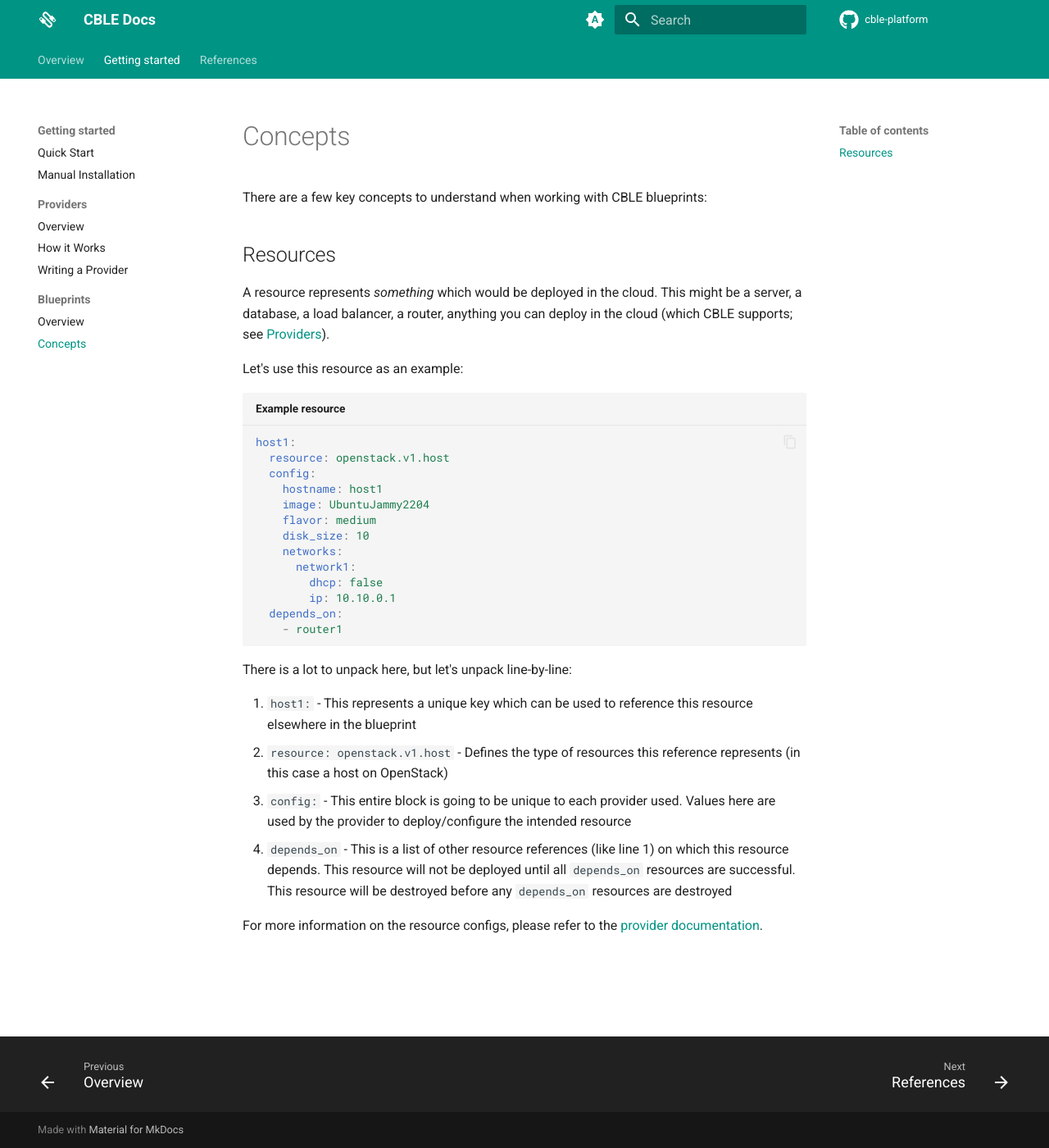
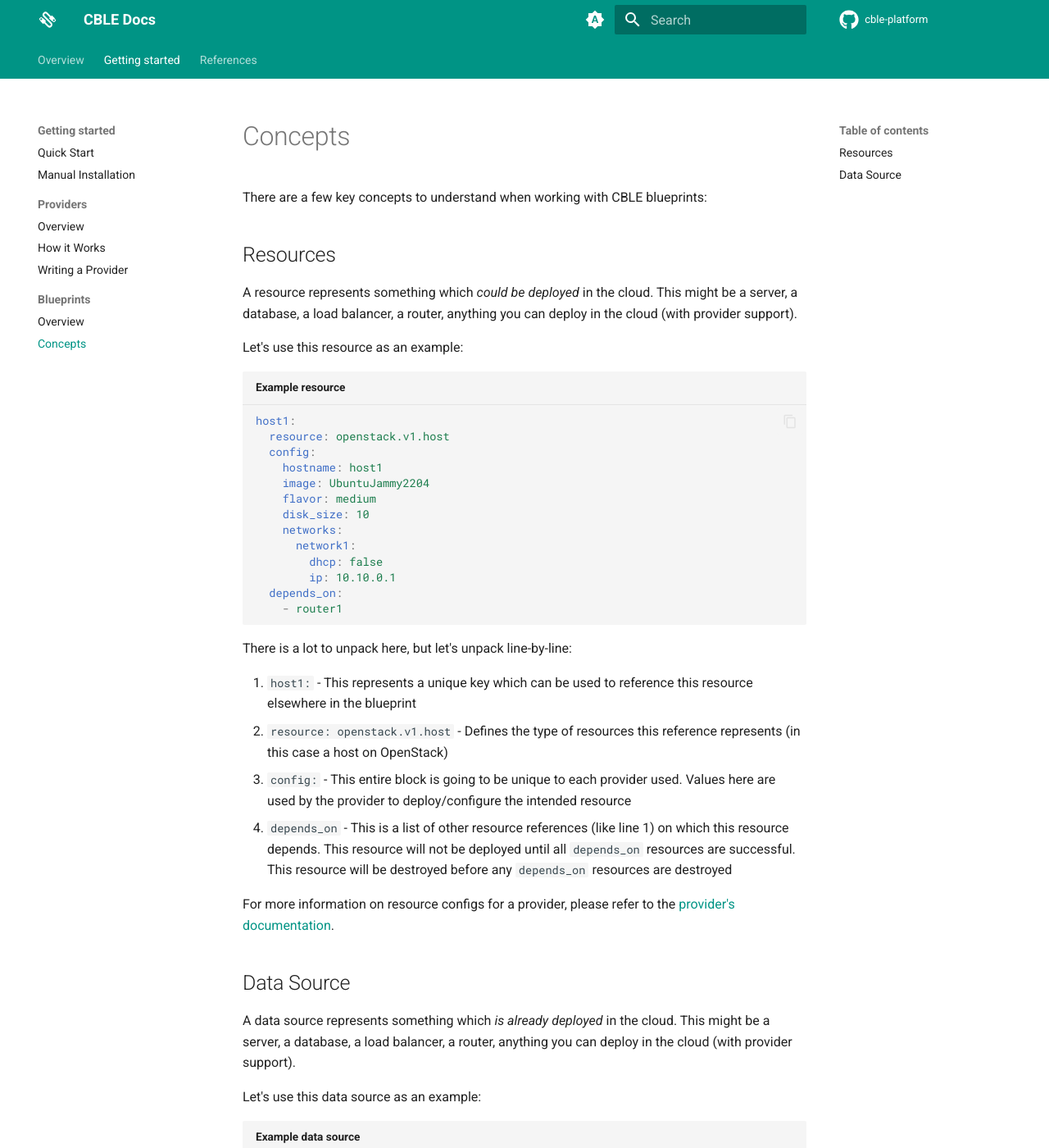
Before and after one commit to cble-platform/docs, an MkDocs documentation site: the page built from docs/getting-started/blueprints/concepts.md, in a window 1280 px wide and 1400 px high. Shown: the whole window at 82% size. Built offline with MkDocs 1.6.1 and Material for MkDocs 9.7.7, drawn with Linux system fonts in a browser that asks for light colours; the version menu is left out; some of the changed text lies outside the part shown.

Commit message:
Add blueprint data source support

````diff
--- a/docs/getting-started/blueprints/concepts.md
+++ b/docs/getting-started/blueprints/concepts.md
@@ -4,8 +4,8 @@
 
 ## Resources
 
-A resource represents _something_ which would be deployed in the cloud. This might be a server, a database, a load balancer,
-a router, anything you can deploy in the cloud (which CBLE supports; see [Providers](#)).
+A resource represents something which _could be deployed_ in the cloud. This might be a server, a database, a load balancer,
+a router, anything you can deploy in the cloud (with provider support).
 
 Let's use this resource as an example:
 
@@ -35,4 +35,21 @@
    will not be deployed until all `depends_on` resources are successful. This resource will be destroyed before any `depends_on`
    resources are destroyed
 
-For more information on the resource configs, please refer to the [provider documentation](#).
+For more information on resource configs for a provider, please refer to the [provider's documentation](../providers/overview.md#supported-providers).
+
+## Data Source
+
+A data source represents something which _is already deployed_ in the cloud. This might be a server, a database, a load balancer,
+a router, anything you can deploy in the cloud (with provider support).
+
+Let's use this data source as an example:
+
+```yaml title="Example data source"
+main_nat:
+  data: openstack.v1.network
+  config:
+    name: MAIN-NAT
+```
+
+While this looks similar to a resource, instead of using the `config` block to deploy and configure a resource, the provider
+will look up an existing resource in the attached cloud environment which matches this config.
````
Also changed, not shown: docs/getting-started/blueprints/overview.md (+14 -8 lines).
